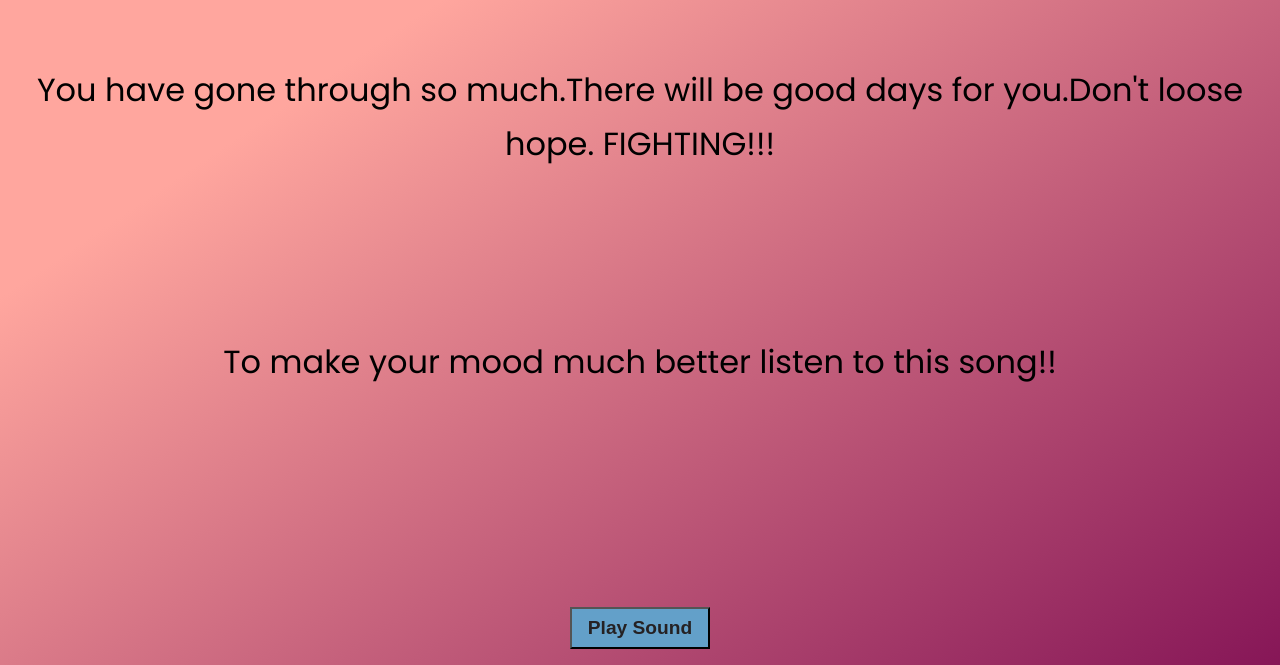
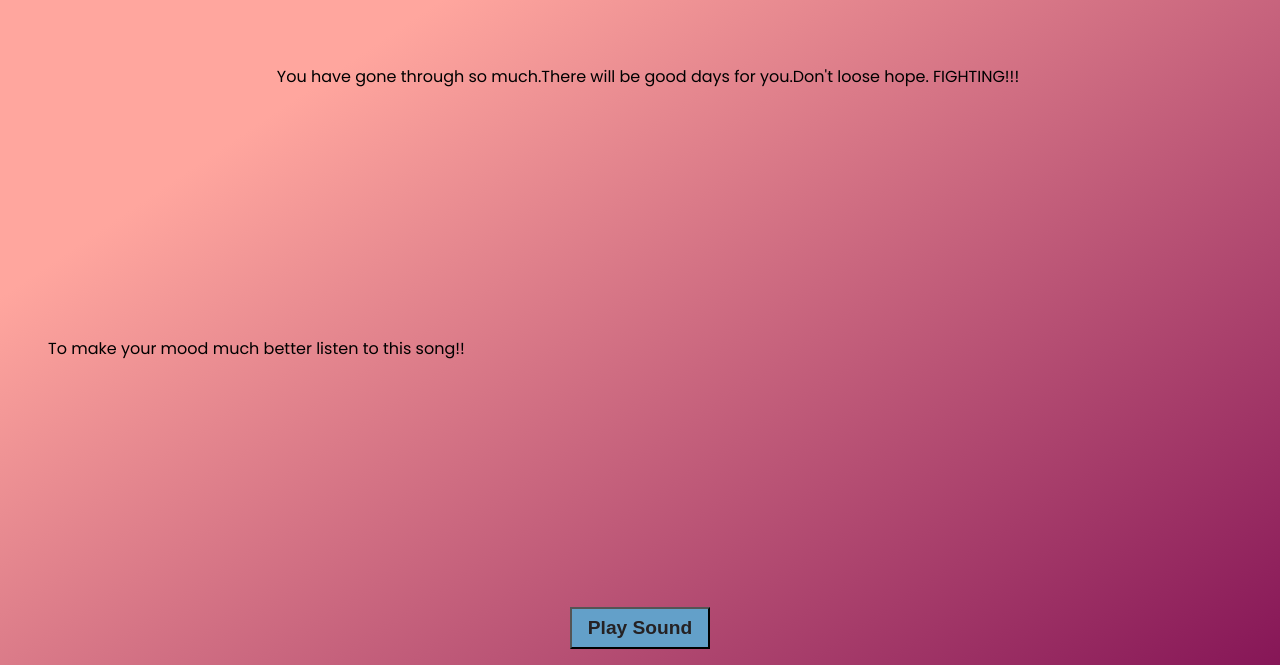
Before and after one commit to Rajani-Surarapu/magic-shop, a plain HTML site: page clickme.html in a window 1280 px wide. Shown: the part 135-800 px from the top of the page. Drawn offline with Linux system fonts and the light colour scheme.

Commit message:
code updated

```diff
--- a/styles/style.css
+++ b/styles/style.css
@@ -206,18 +206,18 @@ p2 {
 
     }
 
-    .para p1{
+    .container1 p1{
         width: 100%;
-        margin: 2rem auto;
+        margin-left: 0.5rem;
+        text-align:center;
+        justify-content: center;
+        font-size: 1rem;
+    }
+
+    .container1 p2{
+        width: 100%;
+        margin-left: 0.5;
         text-align:justify;
         justify-content: center;
         font-size: 1rem;
     }
-
-    .para p2{
-        width: 100%;
-        margin: 2rem auto;
-        text-align:justify;
-        justify-content: center;
-        font-size: 1rem;
-    }
```
